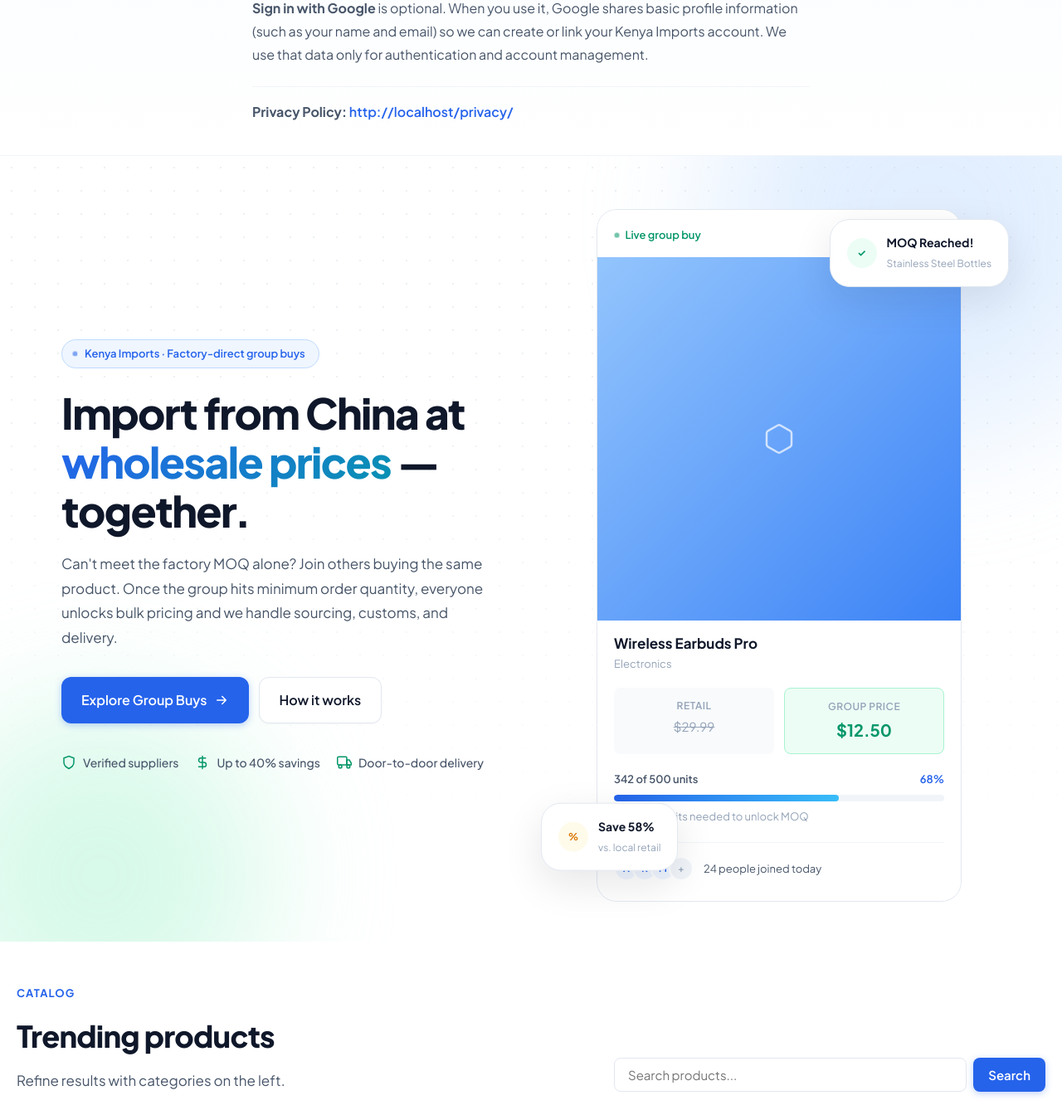
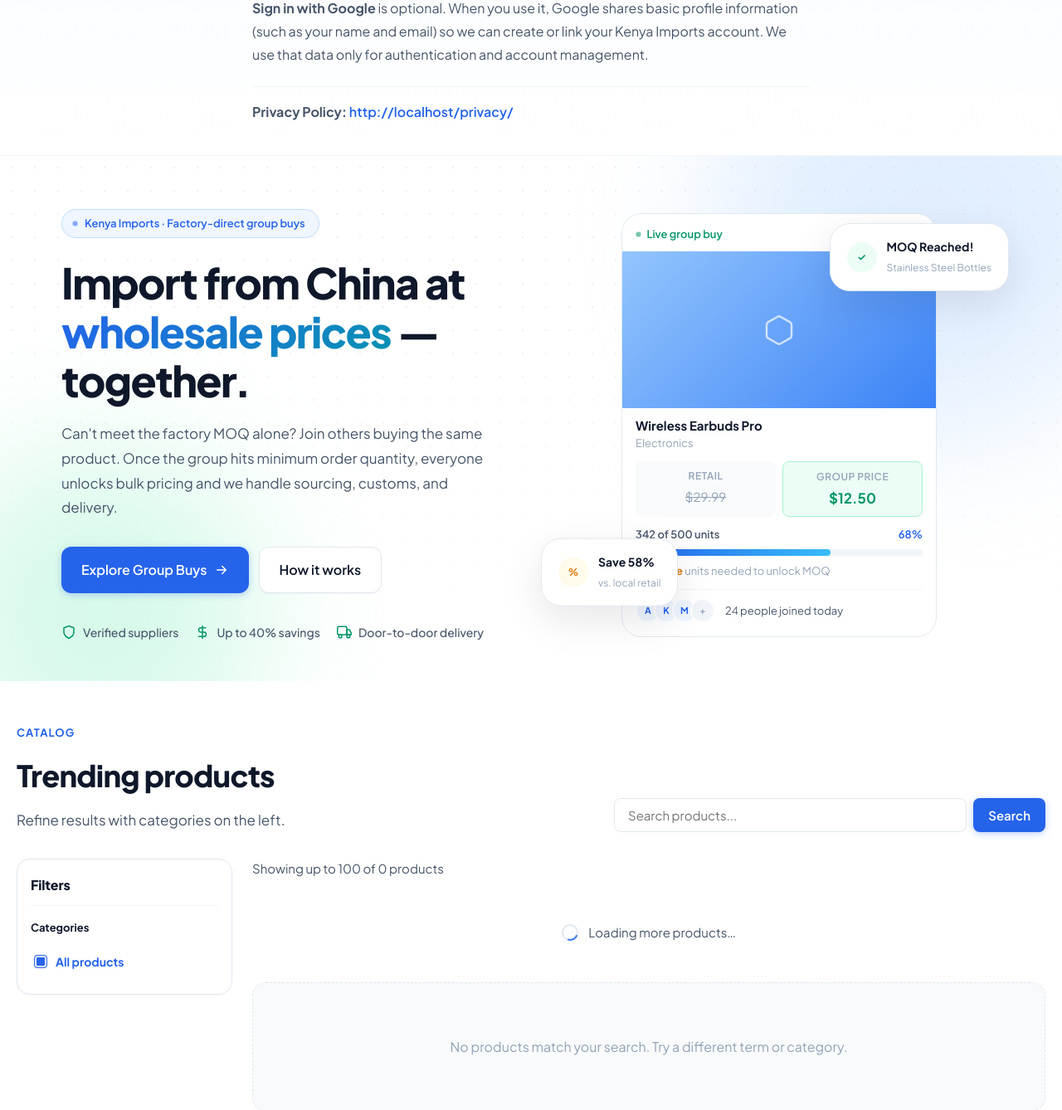
Before and after one commit to kamcho/crowdsource, a Django app: page / in a window 1280 px wide. Shown: the part 941-2279 px from the top of the page at 83% size. Run offline with Django 5.2, Linux system fonts and the light colour scheme; data that the repository does not hold is empty.

Commit message:
Compact hero carousel card to half previous height.
Co-authored-by: Cursor <cursoragent@cursor.com>

```diff
--- a/static/css/landing.css
+++ b/static/css/landing.css
@@ -133,12 +133,12 @@
 /* Hero visual cards */
 .hero-visual {
     position: relative;
-    min-height: 480px;
+    min-height: 300px;
 }
 
 .hero-carousel {
     position: relative;
-    max-width: 440px;
+    max-width: 380px;
     margin: 0 auto;
     z-index: 2;
 }
@@ -214,17 +214,17 @@
 .hero-card-main {
     position: relative;
     z-index: 2;
-    padding: 1.25rem 1.25rem 1.5rem;
-    max-width: 440px;
+    padding: 0.875rem 1rem 1rem;
+    max-width: 380px;
     margin: 0 auto;
     overflow: hidden;
 }
 
 .hero-card-media.product-image {
-    width: calc(100% + 2.5rem);
-    margin: 0 -1.25rem 1rem;
+    width: calc(100% + 2rem);
+    margin: 0 -1rem 0.65rem;
     height: auto;
-    aspect-ratio: 1 / 1;
+    aspect-ratio: 2 / 1;
     border-radius: 0;
     background: var(--color-bg-muted);
 }
@@ -237,14 +237,14 @@
 }
 
 .hero-card-product {
-    margin-bottom: 1.15rem;
+    margin-bottom: 0.65rem;
 }
 
 .hero-card-product h3 {
-    font-size: 1.0625rem;
+    font-size: 0.9375rem;
     font-weight: 700;
-    margin-bottom: 0.2rem;
-    line-height: 1.35;
+    margin-bottom: 0.15rem;
+    line-height: 1.3;
 }
 
 .hero-card-category {
@@ -256,7 +256,7 @@
     display: flex;
     align-items: center;
     justify-content: space-between;
-    margin-bottom: 1rem;
+    margin-bottom: 0.65rem;
 }
 
 .live-tag {
@@ -279,6 +279,27 @@
 .hero-card-time {
     font-size: 0.8125rem;
     color: var(--color-text-muted);
+}
+
+.hero-card-main .price-compare {
+    gap: 0.5rem;
+    margin-bottom: 0.65rem;
+}
+
+.hero-card-main .price-item {
+    padding: 0.5rem 0.625rem;
+}
+
+.hero-card-main .price-item-highlight strong {
+    font-size: 1.0625rem;
+}
+
+.hero-card-main .progress-block {
+    margin-bottom: 0.65rem;
+}
+
+.hero-card-main .buyer-avatars {
+    padding-top: 0.65rem;
 }
 
 .price-compare {
```
